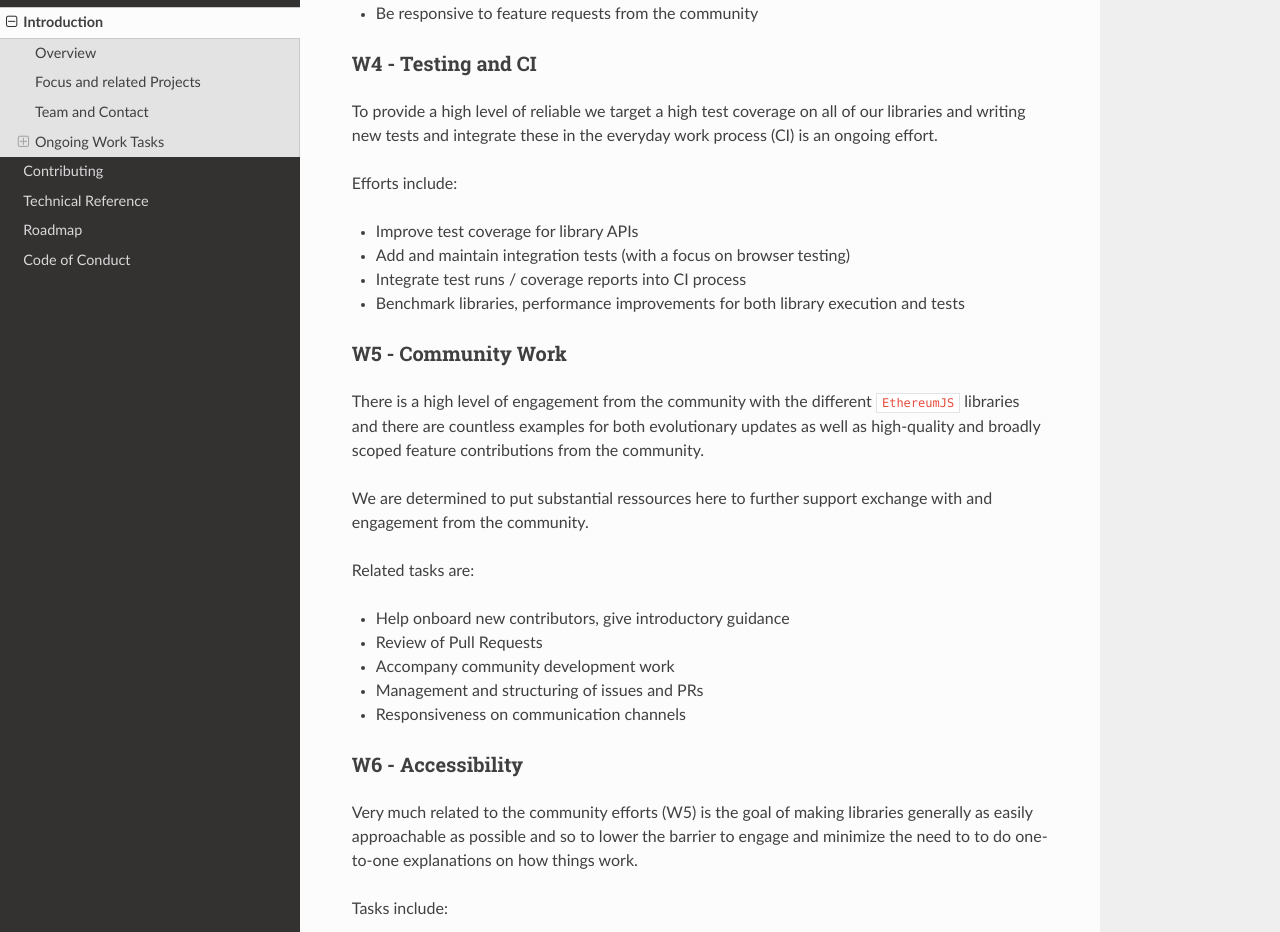
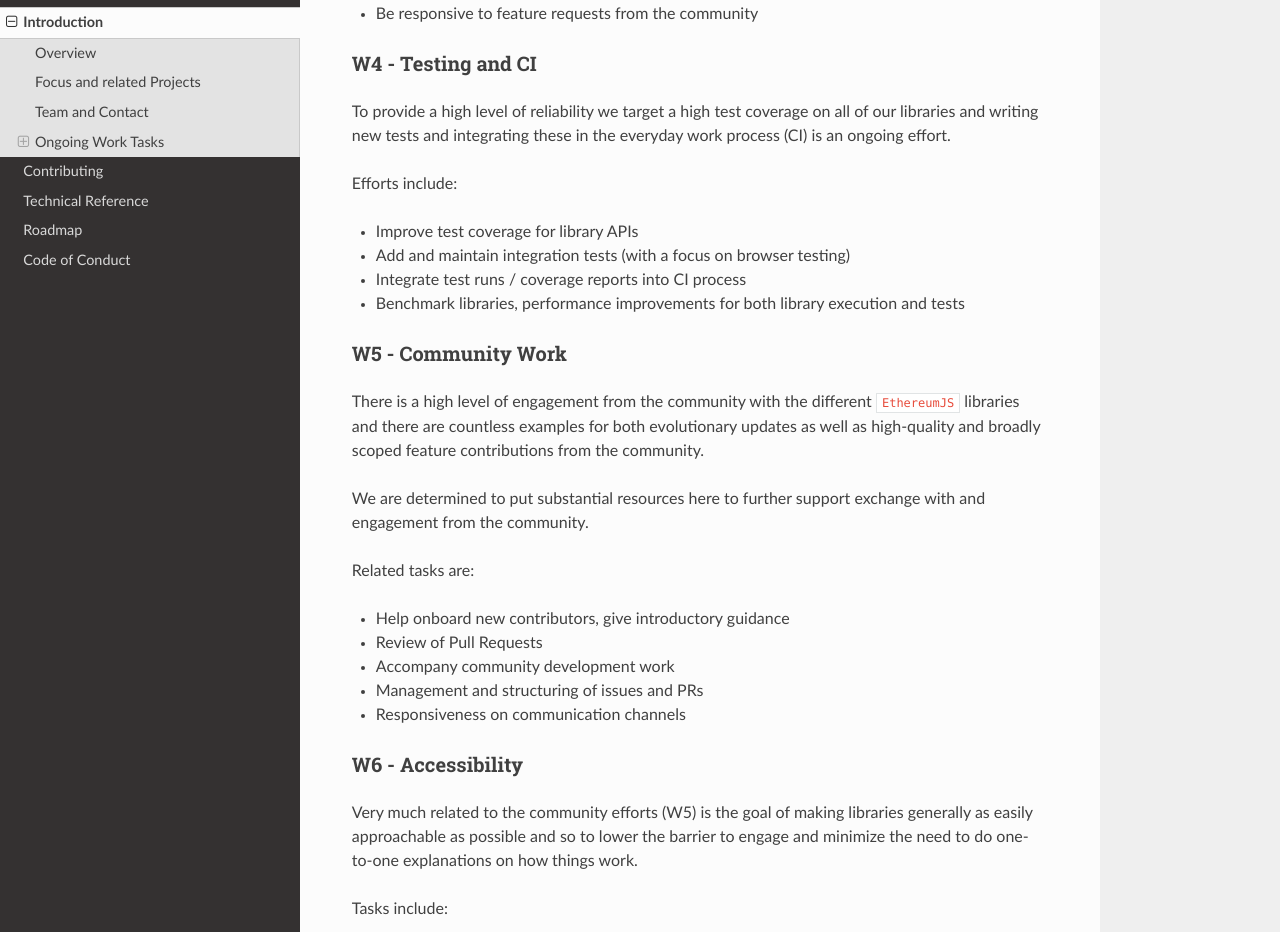
Before and after one commit to ethereumjs/organization, a Sphinx documentation site: the page built from docs/introduction.rst, in a window 1280 px wide and 1400 px high, scrolled down 2432 px. Shown: the part 156-1088 px from the top of the window. Built offline with Sphinx 7.4.7 and the Read the Docs theme 2.0.0, drawn with Linux system fonts in a browser that asks for light colours; some of the changed lines change nothing that is shown; some of the changed text lies outside the part shown.

Commit message:
Update repo name and some other typos

```diff
--- a/docs/introduction.rst
+++ b/docs/introduction.rst
@@ -10,16 +10,15 @@
 
 - https://github.com/ethereumjs
 
-Our central repository is the `ethereumjs-vm <https://github.com/ethereumjs/ethereumjs-vm>`_
-monorepo hosting a full featured `TypeScript` Ethereum VM implementation as well as
+Our central repository is the `ethereumjs-monorepo <https://github.com/ethereumjs/ethereumjs-monorepo>`_ hosting a full featured `TypeScript` Ethereum VM implementation as well as
 related packages like:
 
 - Structural blockchain component representations like e.g. the
-  `block <https://github.com/ethereumjs/ethereumjs-vm/tree/master/packages/block>`_ or
-  `tx <https://github.com/ethereumjs/ethereumjs-vm/tree/master/packages/tx>`_ packages
-- The `common <https://github.com/ethereumjs/ethereumjs-vm/tree/master/packages/common>`_
+  `block <https://github.com/ethereumjs/ethereumjs-monorepo/tree/master/packages/block>`_ or
+  `tx <https://github.com/ethereumjs/ethereumjs-monorepo/tree/master/packages/tx>`_ packages
+- The `common <https://github.com/ethereumjs/ethereumjs-monorepo/tree/master/packages/common>`_
   package providing central access to chain and hardfork settings
-- An `Ethash <https://github.com/ethereumjs/ethereumjs-vm/tree/master/packages/ethash>`_
+- An `Ethash <https://github.com/ethereumjs/ethereumjs-monorepo/tree/master/packages/ethash>`_
   implementation
 
 Other noteworthy libraries out of the monorepo scope are e.g. an
@@ -78,7 +77,7 @@
 focus of work. This is also serving internal accounting purposes.
 
 .. note::
-   This list is focussing on reoccuring work tasks, for an overview on
+   This list is focussing on reoccurring work tasks, for an overview on
    dedicated new projects have a look at the :ref:`roadmap` section.
 
 
@@ -87,7 +86,7 @@
 
 One strong emphasis of ``EthereumJS`` work is on maintaining and further developing
 a robust and up-to-date JavaScript virtual machine
-implementation (`ethereumjs-vm <https://github.com/ethereumjs/ethereumjs-vm>`_).
+implementation (`ethereumjs-monorepo <https://github.com/ethereumjs/ethereumjs-monorepo>`_).
 
 Main tasks around this are:
 
@@ -99,7 +98,7 @@
 W2 - Library Modernization
 --------------------------
 
-``EthereumJS`` libraries provide robust and solid implementations surving the
+``EthereumJS`` libraries provide robust and solid implementations serving the
 dedicated purposes. Along there is an ongoing effort to integrate new
 `Javascript` respetively `TypeScript` language feature and adopt to new coding
 practices to provide the community with secure and easy-to-develop upon libraries
@@ -130,8 +129,8 @@
 W4 - Testing and CI
 -------------------
 
-To provide a high level of reliable we target a high test coverage on all of our
-libraries and writing new tests and integrate these in the everyday work process
+To provide a high level of reliability we target a high test coverage on all of our
+libraries and writing new tests and integrating these in the everyday work process
 (CI) is an ongoing effort.
 
 Efforts include:
@@ -150,7 +149,7 @@
 updates as well as high-quality and broadly scoped feature contributions from
 the community.
 
-We are determined to put substantial ressources here to further support
+We are determined to put substantial resources here to further support
 exchange with and engagement from the community.
 
 Related tasks are:
@@ -166,7 +165,7 @@
 
 Very much related to the community efforts (W5) is the goal of making libraries
 generally as easily approachable as possible and so to lower the barrier to
-engage and minimize the need to to do one-to-one explanations on how things work.
+engage and minimize the need to do one-to-one explanations on how things work.
 
 Tasks include:
 
```
